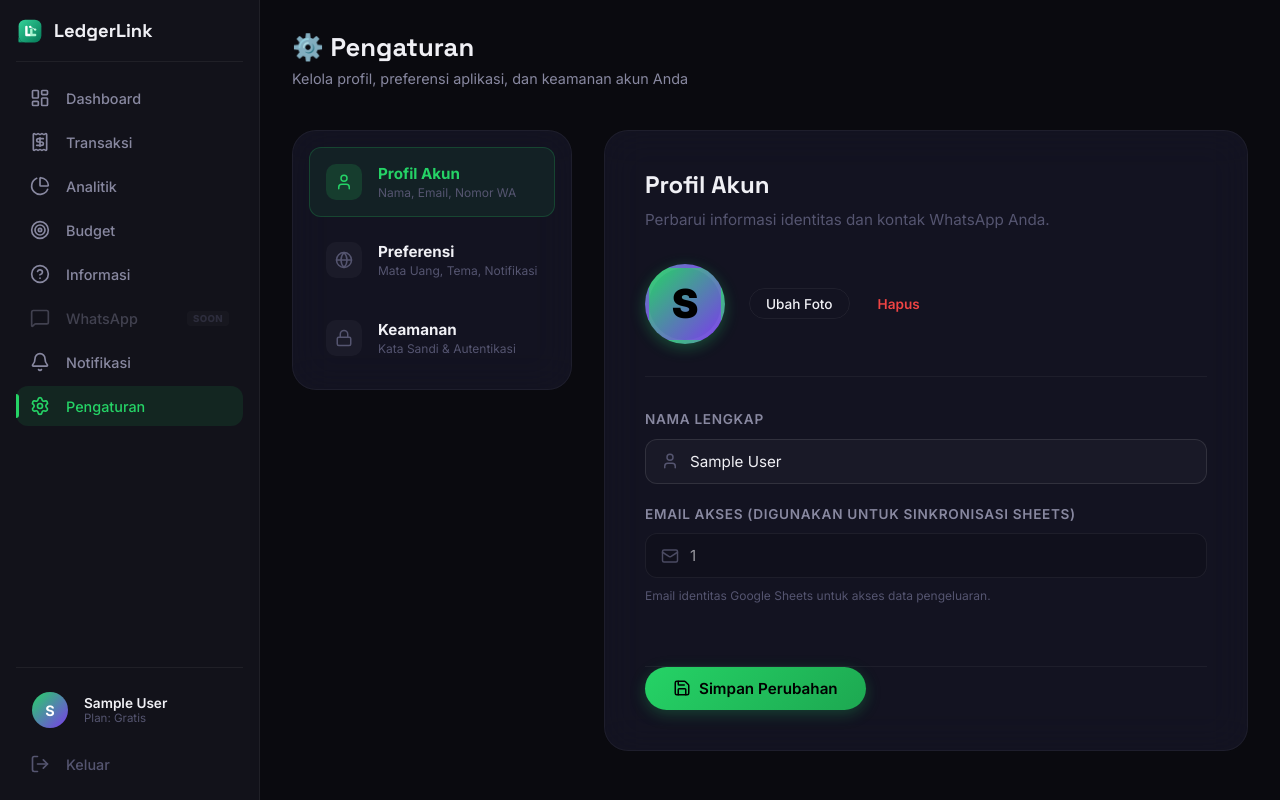
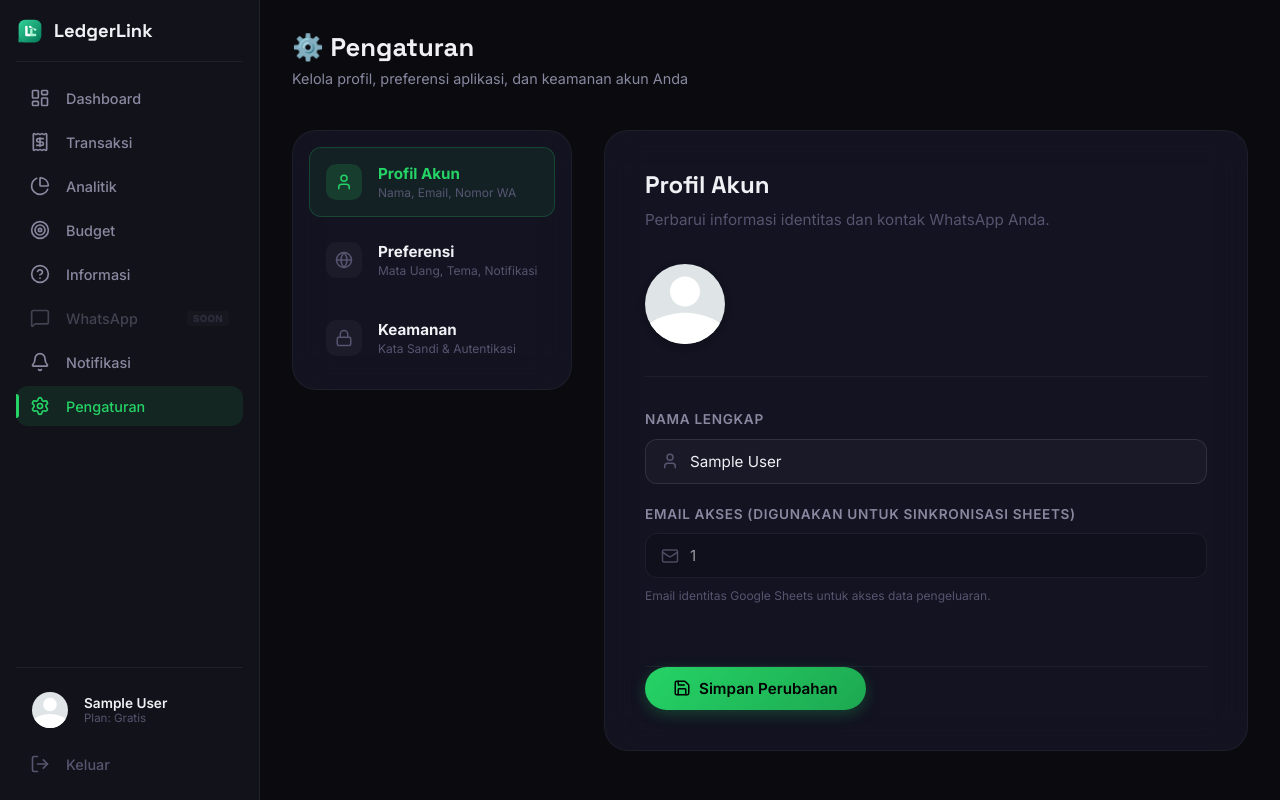
Before and after one commit to YusufxAlbana/WhatsApp-Based-Expense-Tracker, a React (Vite) app: page /settings in a window 1280 px wide. Built offline with nearby package versions, Linux system fonts and the light colour scheme; sample sign-in values are in the browser's storage.

Commit message:
feat: initialize core application structure with routing, global design system, and sidebar navigation

```diff
--- a/src/App.jsx
+++ b/src/App.jsx
@@ -1,3 +1,4 @@
+import { useEffect } from 'react'
 import { Routes, Route } from 'react-router-dom'
 import LandingPage from './pages/LandingPage.jsx'
 import AuthPage from './pages/AuthPage.jsx'
@@ -10,6 +11,22 @@ import Information from './pages/Information.jsx'
 import Notifications from './pages/Notifications.jsx'
 
 function App() {
+  useEffect(() => {
+    const prefsStr = localStorage.getItem('weberganize_prefs')
+    if (prefsStr) {
+      try {
+        const prefs = JSON.parse(prefsStr)
+        if (prefs.theme === 'light') {
+          document.documentElement.setAttribute('data-theme', 'light')
+        } else {
+          document.documentElement.removeAttribute('data-theme')
+        }
+      } catch (e) {
+        // Abaikan jika format error
+      }
+    }
+  }, [])
+
   return (
     <Routes>
       <Route path="/" element={<LandingPage />} />
--- a/src/components/Sidebar.jsx
+++ b/src/components/Sidebar.jsx
@@ -57,7 +57,18 @@ export default function Sidebar({ isOpen, user, onLogout }) {
 
       <div className="sidebar__bottom">
         <button className="sidebar__user" onClick={() => navigate('/settings')} title="Pengaturan Profil">
-          <div className="sidebar__user-avatar">{user?.name?.[0]?.toUpperCase() || 'U'}</div>
+          <div className="sidebar__user-avatar" style={{ background: 'transparent' }}>
+             <svg
+                viewBox="0 0 32 32"
+                xmlns="http://www.w3.org/2000/svg"
+                style={{ width: '100%', height: '100%', backgroundColor: '#dfe5e7', borderRadius: '50%' }}
+              >
+                <path
+                  d="M16 17C19.3137 17 22 14.3137 22 11C22 7.68629 19.3137 5 16 5C12.6863 5 10 7.68629 10 11C10 14.3137 12.6863 17 16 17ZM16 19.5C10.6667 19.5 0 22.1667 0 27.5V32H32V27.5C32 22.1667 21.3333 19.5 16 19.5Z"
+                  fill="#ffffff"
+                />
+              </svg>
+          </div>
           {isOpen && (
             <div className="sidebar__user-info">
               <span className="sidebar__user-name">{user?.name || 'User'}</span>
--- a/src/index.css
+++ b/src/index.css
@@ -67,6 +67,35 @@
   --transition-fast: 150ms cubic-bezier(0.4, 0, 0.2, 1);
   --transition-base: 250ms cubic-bezier(0.4, 0, 0.2, 1);
   --transition-slow: 400ms cubic-bezier(0.4, 0, 0.2, 1);
+}
+
+[data-theme="light"] {
+  /* Brand Colors (Slightly adjusted for light BG) */
+  --brand-primary: #1da851;
+  --brand-primary-light: #25D366;
+  --brand-primary-dark: #128a3f;
+
+  /* Backgrounds */
+  --bg-primary: #f9fafb;
+  --bg-secondary: #f3f4f6;
+  --bg-tertiary: #e5e7eb;
+  --bg-card: rgba(255, 255, 255, 0.9);
+  --bg-glass: rgba(0, 0, 0, 0.04);
+
+  /* Text */
+  --text-primary: #111827;
+  --text-secondary: #4b5563;
+  --text-muted: #9ca3af;
+
+  /* Borders */
+  --border-color: rgba(0, 0, 0, 0.08);
+  --border-active: rgba(29, 168, 81, 0.4);
+
+  /* Shadows */
+  --shadow-sm: 0 2px 4px rgba(0, 0, 0, 0.05);
+  --shadow-md: 0 4px 6px rgba(0, 0, 0, 0.07);
+  --shadow-lg: 0 10px 15px rgba(0, 0, 0, 0.1);
+  --shadow-glow: 0 0 30px rgba(29, 168, 81, 0.15);
 }
 
 /* --- Reset & Base --- */
--- a/src/pages/Settings.jsx
+++ b/src/pages/Settings.jsx
@@ -130,6 +130,14 @@ export default function Settings() {
 
     setTimeout(() => {
       localStorage.setItem('weberganize_prefs', JSON.stringify(prefForm))
+
+      // Terapkan Tema Secara Global
+      if (prefForm.theme === 'light') {
+        document.documentElement.setAttribute('data-theme', 'light');
+      } else {
+        document.documentElement.removeAttribute('data-theme'); // Kembali ke dark (default)
+      }
+
       setIsSaving(false)
       setSaveStatus('success')
       setTimeout(() => setSaveStatus(null), 3000)
@@ -232,12 +240,17 @@ export default function Settings() {
                   <p>Perbarui informasi identitas dan kontak WhatsApp Anda.</p>
                 </div>
 
-                <div className="profile-avatar-section">
-                   <div className="avatar-large">{profileForm.name?.[0]?.toUpperCase() || 'U'}</div>
-                   <div className="avatar-actions">
-                      <button className="btn-secondary btn-sm">Ubah Foto</button>
-                      <button className="btn-text btn-sm text-danger">Hapus</button>
-                   </div>
+                <div className="profile-avatar-section" style={{ display: 'flex', flexDirection: 'column', alignItems: 'flex-start', gap: '1rem', marginBottom: '2rem' }}>
+                   <svg
+                      viewBox="0 0 32 32"
+                      xmlns="http://www.w3.org/2000/svg"
+                      style={{ width: '80px', height: '80px', backgroundColor: '#dfe5e7', borderRadius: '50%', boxShadow: 'var(--shadow-sm)' }}
+                    >
+                      <path
+                        d="M16 17C19.3137 17 22 14.3137 22 11C22 7.68629 19.3137 5 16 5C12.6863 5 10 7.68629 10 11C10 14.3137 12.6863 17 16 17ZM16 19.5C10.6667 19.5 0 22.1667 0 27.5V32H32V27.5C32 22.1667 21.3333 19.5 16 19.5Z"
+                        fill="#ffffff"
+                      />
+                    </svg>
                 </div>
 
                 <form onSubmit={handleSaveProfile} className="settings-form mt-lg">
@@ -308,8 +321,7 @@ export default function Settings() {
                       onChange={val => setPrefForm({...prefForm, theme: val})}
                       options={[
                         { value: 'dark', label: 'Dark Mode (Default)' },
-                        { value: 'light', label: 'Light Mode', disabled: true },
-                        { value: 'system', label: 'Ikuti Sistem', disabled: true }
+                        { value: 'light', label: 'Light Mode' }
                       ]}
                     />
                   </div>
```
